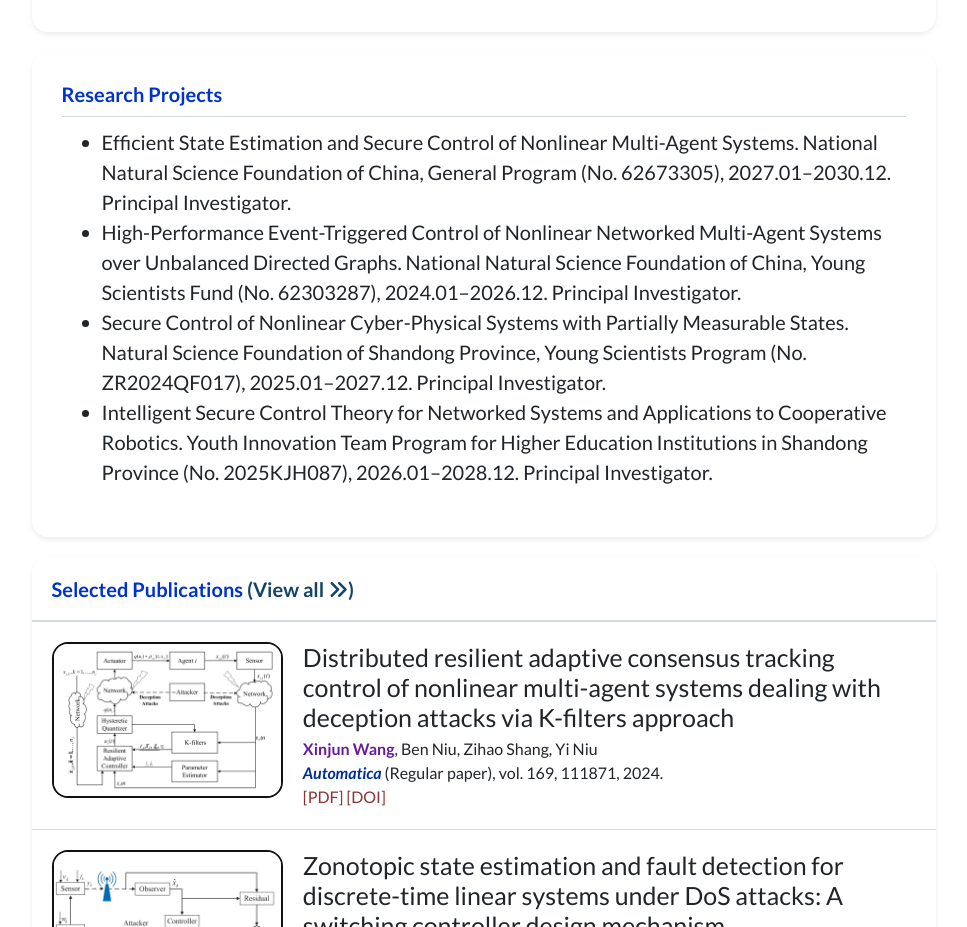
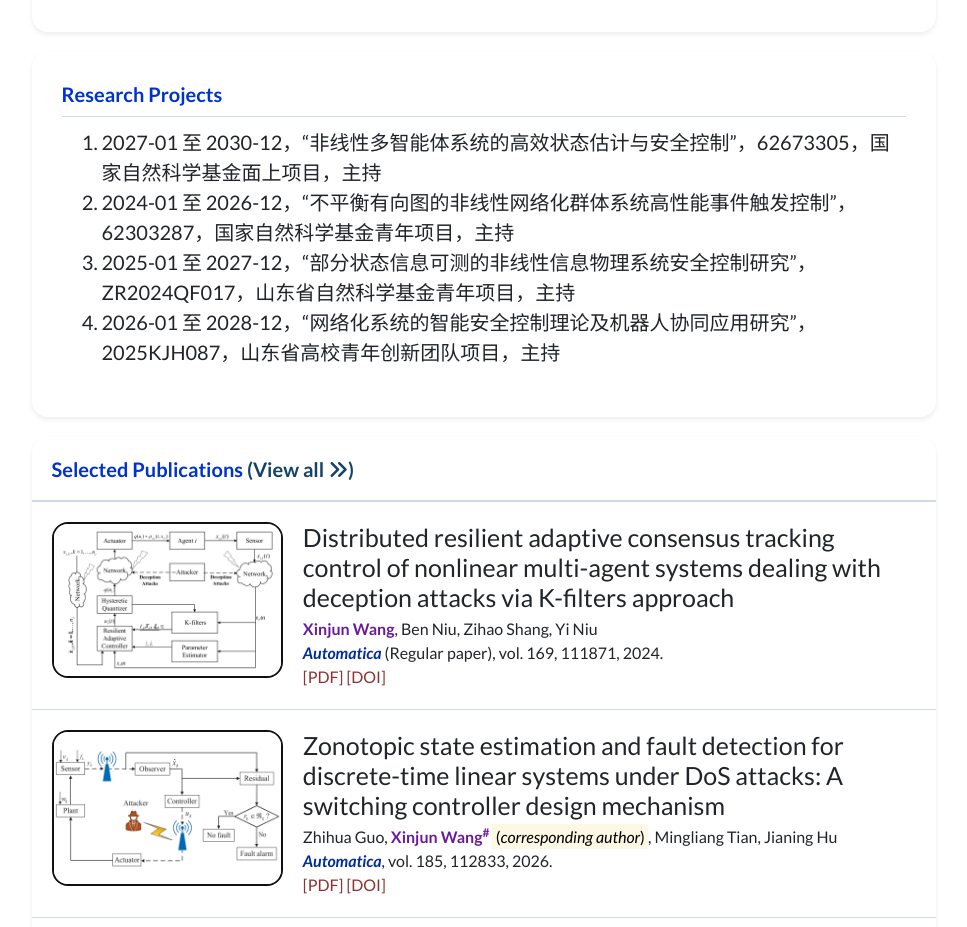
Before and after one commit to WANG-XINJUN/WANG-XINJUN.github.io, a plain HTML site: page en/index.html in a window 1280 px wide. Shown: the part 1086-2013 px from the top of the page, without its empty margins (312-1279 px from the left). Drawn offline with nearby package versions, Linux system fonts and the light colour scheme; some packages are replaced by stand-ins of ours; some icons are missing.

Commit message:
Show original Chinese project descriptions on English homepage

```diff
--- a/en/index.html
+++ b/en/index.html
@@ -332,29 +332,12 @@ My research interests include <strong>adaptive control of networked nonlinear sy
 
 <section id="projects" class="my-3 p-4 bg-white shadow-sm rounded-xl">
 <h6>Research Projects</h6>
-<ul class="projects">
-
-<li>
-Efficient State Estimation and Secure Control of Nonlinear Multi-Agent Systems.
-National Natural Science Foundation of China, General Program (No. 62673305), 2027.01–2030.12. Principal Investigator.
-</li>
-
-<li>
-High-Performance Event-Triggered Control of Nonlinear Networked Multi-Agent Systems over Unbalanced Directed Graphs.
-National Natural Science Foundation of China, Young Scientists Fund (No. 62303287), 2024.01–2026.12. Principal Investigator.
-</li>
-
-<li>
-Secure Control of Nonlinear Cyber-Physical Systems with Partially Measurable States.
-Natural Science Foundation of Shandong Province, Young Scientists Program (No. ZR2024QF017), 2025.01–2027.12. Principal Investigator.
-</li>
-
-<li>
-Intelligent Secure Control Theory for Networked Systems and Applications to Cooperative Robotics.
-Youth Innovation Team Program for Higher Education Institutions in Shandong Province (No. 2025KJH087), 2026.01–2028.12. Principal Investigator.
-</li>
-
-</ul>
+<ol class="projects" lang="zh-CN">
+    <li>2027-01 至 2030-12，“非线性多智能体系统的高效状态估计与安全控制”，62673305，国家自然科学基金面上项目，主持</li>
+    <li>2024-01 至 2026-12，“不平衡有向图的非线性网络化群体系统高性能事件触发控制”，62303287，国家自然科学基金青年项目，主持</li>
+    <li>2025-01 至 2027-12，“部分状态信息可测的非线性信息物理系统安全控制研究”，ZR2024QF017，山东省自然科学基金青年项目，主持</li>
+    <li>2026-01 至 2028-12，“网络化系统的智能安全控制理论及机器人协同应用研究”，2025KJH087，山东省高校青年创新团队项目，主持</li>
+</ol>
 </section>
 
 <div class="my-3 p-0 bg-white shadow-sm rounded-xl">
```
